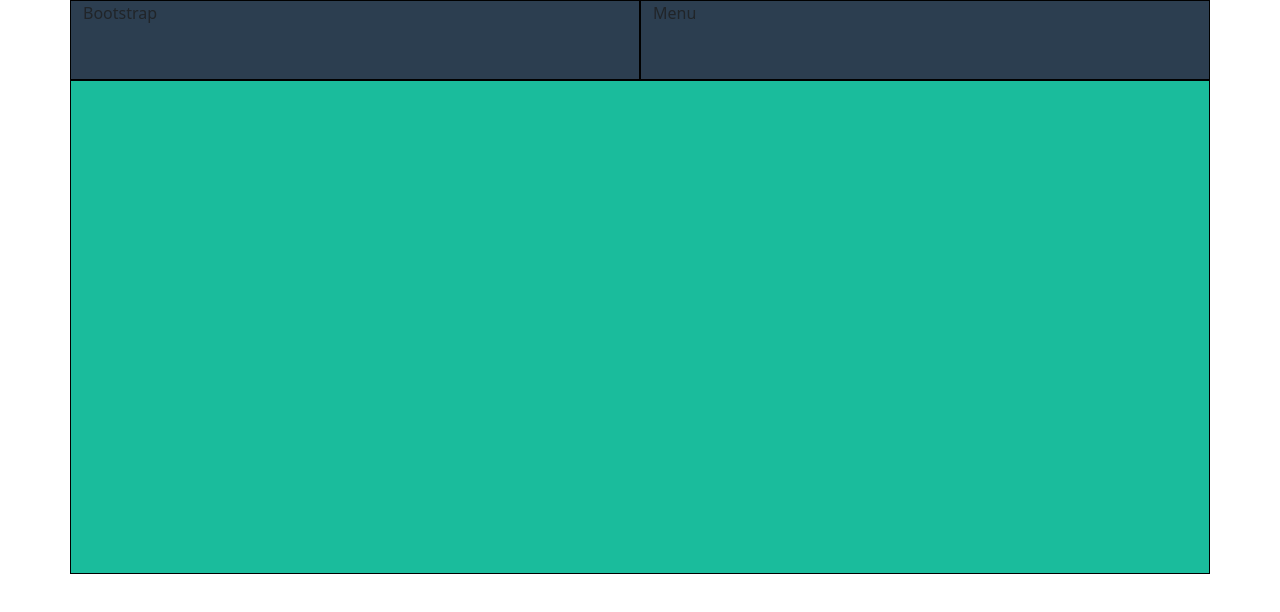
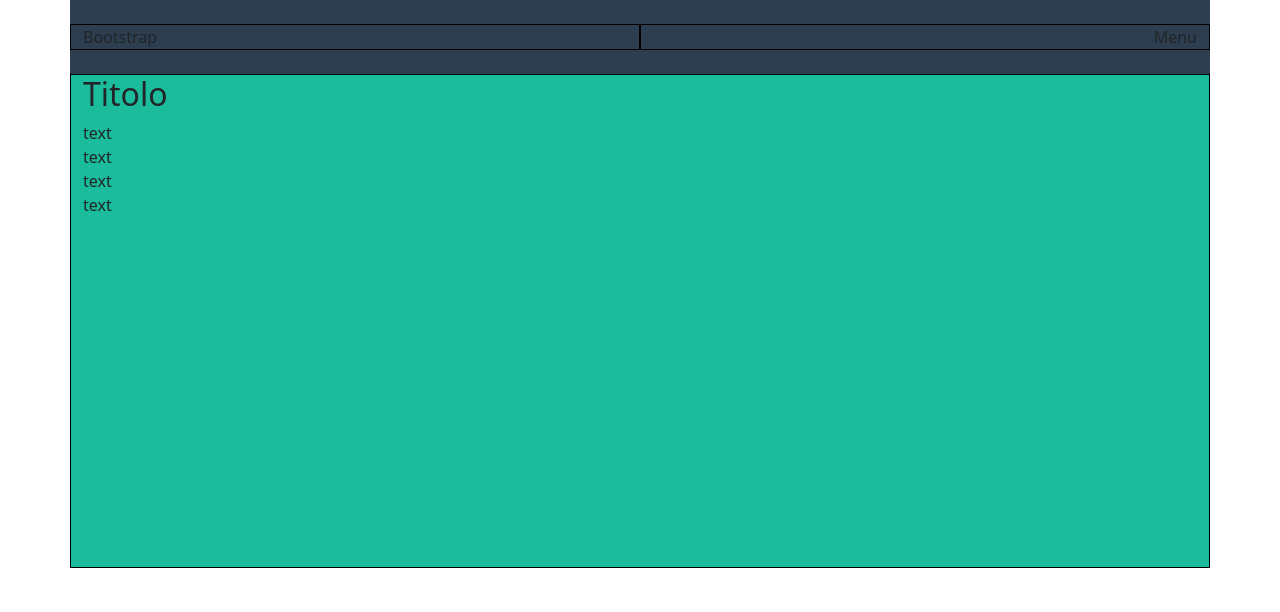
Before and after one commit to Cal-107/html-css-bootstrap-freelancer, a plain HTML site: page index.html in a window 1280 px wide. Drawn offline with nearby package versions, Linux system fonts and the light colour scheme.

Commit message:
add hero

```diff
--- a/css/style.css
+++ b/css/style.css
@@ -8,7 +8,7 @@
 }
 
 .debug-box {
-    height: 80px;
+    /* height: 80px; */
     border: 1px solid black;
 }
 
--- a/index.html
+++ b/index.html
@@ -12,11 +12,11 @@
     <!-- header -->
     <header>
         <section class="container ms-bg-1">
-            <div class="row">
+            <div class="row py-4">
                 <div class="col-6 debug-box">
                     Bootstrap
                 </div>
-                <div class="col-6 debug-box">
+                <div class="col-6 text-end debug-box">
                     Menu
                 </div>
             </div>
@@ -26,7 +26,11 @@
         <section class="container ms-bg-2">
             <div class="row">
                 <div class="col-12 debug-box-2">
-
+                    <h2>Titolo</h2>
+                    <div>text</div>
+                    <div>text</div>
+                    <div>text</div>
+                    <div>text</div>
                 </div>
             </div>
         </section>
```
